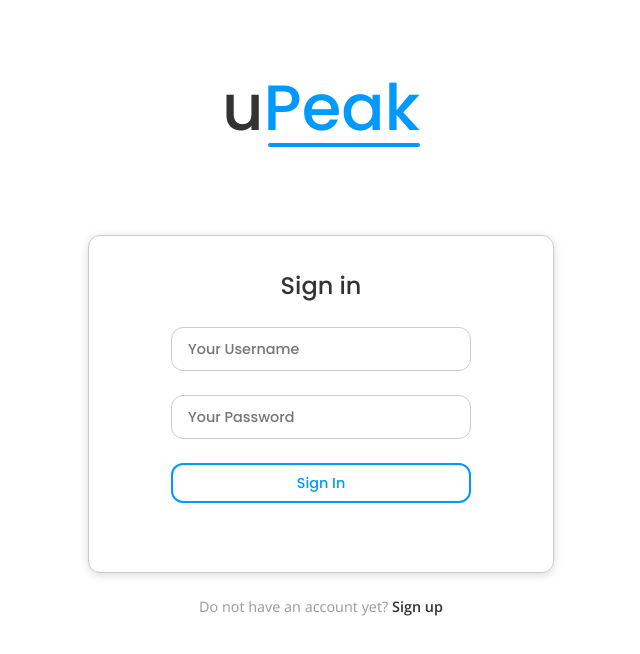
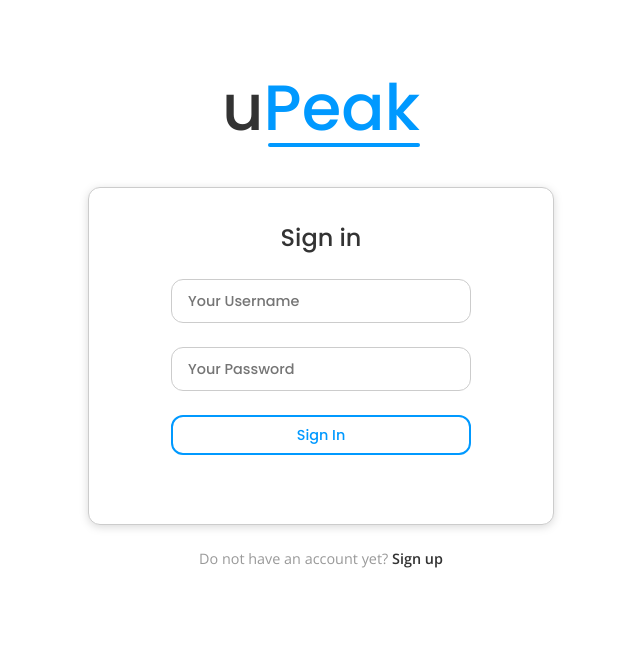
Before and after one commit to HonzaJeMocDobrej/uPeak, a React (Vite) app in the folder client/: page /signin in a window 1280 px wide. Shown: the top 654 px of the page, without its empty margins (319-959 px from the left). Built offline with nearby package versions, Linux system fonts and the light colour scheme.

Commit message:
changed-margin

```diff
--- a/client/src/styles/_loginPage.scss
+++ b/client/src/styles/_loginPage.scss
@@ -97,7 +97,7 @@
             justify-content: center;
 
             @media (max-width: 1320px) {
-                margin-top: 5rem;
+                margin-top: 2rem;
             }
 
 
--- a/client/src/styles/styles.css
+++ b/client/src/styles/styles.css
@@ -858,7 +858,7 @@ main .conts .counterCont h2 {
 }
 @media (max-width: 1320px) {
   .login .rLogin .centerD {
-    margin-top: 5rem;
+    margin-top: 2rem;
   }
 }
 .login .rLogin .centerD .signUp {
```
